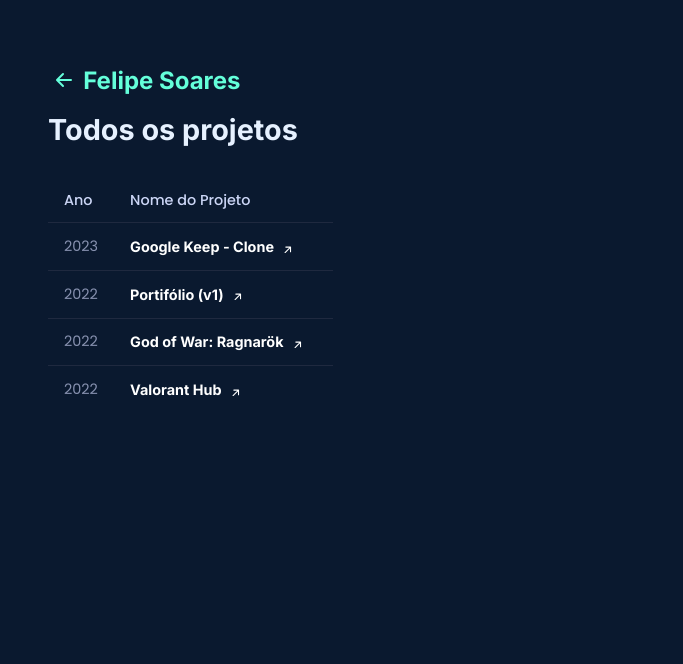
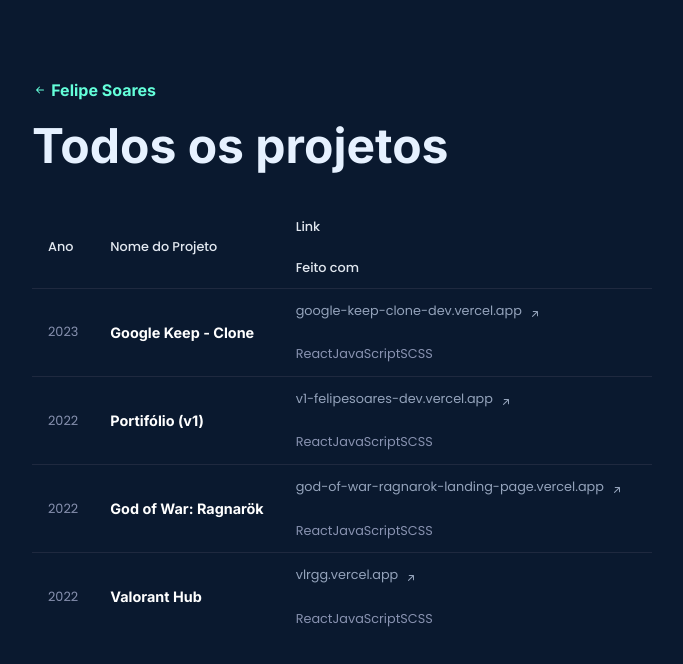
Before and after one commit to felipesoarws/v2, a React (Vite) app: page /projects in a window 1280 px wide. Shown: the top 664 px of the page, without its empty margins (16-699 px from the left). Built offline with nearby package versions, Linux system fonts and the light colour scheme.

Commit message:
Add files via upload

```diff
--- a/src/pages/Projects.jsx
+++ b/src/pages/Projects.jsx
@@ -1,13 +1,13 @@
-import { Link } from "react-router-dom";
-import * as React from "react";
-import { useState } from "react";
+import { Link } from 'react-router-dom';
+import * as React from 'react';
+import { useState } from 'react';
 
 // styles
-import "./styles/projects.css";
-import projectsData from "./data/projectsData.json";
+import './styles/projects.css';
+import projectsData from './data/projectsData.json';
 
 // icons
-import { BsArrowUpShort } from "react-icons/bs";
+import { BsArrowUpShort } from 'react-icons/bs';
 
 //imports
 const Projects = () => {
@@ -24,7 +24,7 @@ const Projects = () => {
   return (
     <div className="projects-style">
       <div className="title">
-        <Link to={"/"}>
+        <Link to={'/'}>
           <div className="back-menu">
             <BsArrowUpShort />
             <h2>Felipe Soares</h2>
@@ -37,25 +37,32 @@ const Projects = () => {
           <thead>
             <tr>
               <th className="year">Ano</th>
-              <th colSpan="2" className="project">
-                Nome do Projeto
-              </th>
-              <th className="builtWith">Feito com</th>
-              <th className="link">Link</th>
+              <th className="project">Nome do Projeto</th>
+              <th className="links">Link</th>
+              <th className="stacks">Feito com</th>
             </tr>
           </thead>
           <tbody>
             {projectsData.map((data, index) => (
               <tr key={index}>
-                <td className="year">{data.year}</td>
+                <td className="year">
+                  <p>{data.year}</p>
+                </td>
                 <td className="project">
                   <a target="_blank" href={data.link}>
                     <p>{data.project}</p>
                     <BsArrowUpShort />
                   </a>
                 </td>
-                <td className="builtWith">{data.builtWith}</td>
-                <td className="link">{data.link}</td>
+                <td className="links">
+                  <a target="_blank" href={`https://${data.link}`}>
+                    <p>{data.link}</p>
+                    <BsArrowUpShort />
+                  </a>
+                </td>
+                <td className="stacks">
+                  <p>{data.builtWith}</p>
+                </td>
               </tr>
             ))}
           </tbody>
--- a/src/pages/data/projectsData.json
+++ b/src/pages/data/projectsData.json
@@ -9,18 +9,18 @@
     "year": "2022",
     "project": "God of War: Ragnarök",
     "builtWith": ["React", "JavaScript", "SCSS"],
-    "link": "https://god-of-war-ragnarok-landing-page.vercel.app/"
+    "link": "god-of-war-ragnarok-landing-page.vercel.app"
   },
   {
     "year": "2023",
     "project": "Google Keep - Clone",
     "builtWith": ["React", "JavaScript", "SCSS"],
-    "link": "https://google-keep-clone-dev.vercel.app/"
+    "link": "google-keep-clone-dev.vercel.app"
   },
   {
     "year": "2022",
     "project": "Valorant Hub",
     "builtWith": ["React", "JavaScript", "SCSS"],
-    "link": "https://vlrgg.vercel.app/"
+    "link": "vlrgg.vercel.app"
   }
 ]
--- a/src/pages/styles/projects.css
+++ b/src/pages/styles/projects.css
@@ -22,6 +22,11 @@ h5 {
 .projects-style h1 {
   font-size: 1.8rem;
 }
+@media (min-width: 768px) {
+  .projects-style h1 {
+    font-size: 3rem;
+  }
+}
 .projects-style .back-menu {
   display: flex;
   align-items: center;
@@ -32,12 +37,15 @@ h5 {
   width: 17rem;
 }
 .projects-style .back-menu:hover > svg {
-  transform: rotate(-90deg) translateY(-1rem);
+  transform: rotate(-90deg) translateY(-0.5rem);
 }
 .projects-style .back-menu svg {
-  font-size: 2rem;
+  font-size: 1rem;
   transform: rotate(-90deg) translateX(0rem);
   transition: all 0.3s ease-in-out;
+}
+.projects-style .back-menu h2 {
+  font-size: 1rem;
 }
 .projects-style .back-menu h2,
 .projects-style .back-menu svg {
@@ -55,13 +63,29 @@ h5 {
 }
 .projects-style .table table thead tr th {
   padding: 0.7rem 1rem;
-  color: #ccd6f6;
+  color: #e2e8f0;
   font-weight: 500;
-  font-size: 0.9rem;
+  font-size: 0.8rem;
 }
-.projects-style .table table thead tr th.builtWith, .projects-style .table table thead tr th.link {
+.projects-style .table table thead tr th.links {
+  visibility: hidden;
   display: none;
+}
+@media (min-width: 768px) {
+  .projects-style .table table thead tr th.links {
+    visibility: visible;
+    display: block;
+  }
+}
+.projects-style .table table thead tr th.stacks {
   visibility: hidden;
+  display: none;
+}
+@media (min-width: 1024px) {
+  .projects-style .table table thead tr th.stacks {
+    visibility: visible;
+    display: block;
+  }
 }
 .projects-style .table table tbody tr {
   border-bottom: 0.5px solid rgba(34, 44, 65, 0.9);
@@ -71,7 +95,7 @@ h5 {
 }
 .projects-style .table table tbody tr td {
   padding: 0.8rem 1rem;
-  font-size: 0.9rem;
+  font-size: 0.8rem;
 }
 .projects-style .table table tbody tr td.year {
   color: #8892b0;
@@ -81,16 +105,28 @@ h5 {
   align-items: center;
   justify-content: flex-start;
   cursor: pointer;
+  font-size: 0.9rem;
+}
+@media (min-width: 768px) {
+  .projects-style .table table tbody tr td.project a {
+    pointer-events: none;
+  }
 }
 .projects-style .table table tbody tr td.project a svg {
   transform: translate(-3px, 3px) rotate(45deg);
   margin: 0 0.5rem;
-  font-size: 1.1rem;
+  font-size: 1rem;
   color: white;
   text-transform: none;
   letter-spacing: 0px;
   font-weight: 500;
   transition: all 0.3s ease-in-out;
+}
+@media (min-width: 768px) {
+  .projects-style .table table tbody tr td.project a svg {
+    display: none;
+    visibility: hidden;
+  }
 }
 .projects-style .table table tbody tr td.project a p {
   color: white;
@@ -105,7 +141,62 @@ h5 {
   transform: translate(3px, -3px) rotate(45deg);
   color: #64ffda;
 }
-.projects-style .table table tbody tr td.builtWith, .projects-style .table table tbody tr td.link {
+.projects-style .table table tbody tr td.links {
+  visibility: hidden;
   display: none;
+}
+@media (min-width: 768px) {
+  .projects-style .table table tbody tr td.links {
+    visibility: visible;
+    display: block;
+  }
+  .projects-style .table table tbody tr td.links a {
+    display: flex;
+    align-items: center;
+    justify-content: flex-start;
+    cursor: pointer;
+    font-size: 0.8rem;
+    pointer-events: none;
+  }
+}
+@media (min-width: 768px) and (min-width: 768px) {
+  .projects-style .table table tbody tr td.links a {
+    pointer-events: all;
+  }
+}
+@media (min-width: 768px) {
+  .projects-style .table table tbody tr td.links a svg {
+    transform: translate(-3px, 3px) rotate(45deg);
+    margin: 0 0.5rem;
+    font-size: 1rem;
+    color: #94a3bb;
+    text-transform: none;
+    letter-spacing: 0px;
+    font-weight: 500;
+    transition: all 0.3s ease-in-out;
+  }
+}
+@media (min-width: 768px) {
+  .projects-style .table table tbody tr td.links a p {
+    font-size: 0.8rem;
+    color: #94a3bb;
+    transition: all 0.3s ease-in-out;
+  }
+  .projects-style .table table tbody tr td.links a p:hover {
+    color: #64ffda;
+  }
+  .projects-style .table table tbody tr td.links a p:hover + svg {
+    color: #64ffda;
+    transform: translate(1px, -1px) rotate(45deg);
+  }
+}
+.projects-style .table table tbody tr td.stacks {
   visibility: hidden;
+  display: none;
+}
+@media (min-width: 1024px) {
+  .projects-style .table table tbody tr td.stacks {
+    visibility: visible;
+    display: flex;
+  }
 }/*# sourceMappingURL=projects.css.map */
--- a/src/pages/styles/projects.scss
+++ b/src/pages/styles/projects.scss
@@ -7,10 +7,11 @@ $Lightest-Slate: #ccd6f6;
 $White: #e6f1ff;
 $Green: #64ffda;
 $Light-Blue: rgba(29, 78, 216, 0.1);
+$Gray: #94a3bb;
 
 * {
   text-decoration: none;
-  font-family: "Poppins", sans-serif;
+  font-family: 'Poppins', sans-serif;
 
   &::selection {
     background: $Green;
@@ -23,12 +24,16 @@ h2,
 h3,
 h4,
 h5 {
-  font-family: "Inter", sans-serif;
+  font-family: 'Inter', sans-serif;
 }
 
 .projects-style {
   h1 {
     font-size: 1.8rem;
+
+    @media (min-width: 768px) {
+      font-size: 3rem;
+    }
   }
   .back-menu {
     display: flex;
@@ -40,13 +45,17 @@ h5 {
     width: 17rem;
 
     &:hover > svg {
-      transform: rotate(-90deg) translateY(-1rem);
+      transform: rotate(-90deg) translateY(-0.5rem);
     }
 
     svg {
-      font-size: 2rem;
+      font-size: 1rem;
       transform: rotate(-90deg) translateX(0rem);
       transition: all 0.3s ease-in-out;
+    }
+
+    h2 {
+      font-size: 1rem;
     }
 
     h2,
@@ -62,19 +71,35 @@ h5 {
       border-collapse: collapse;
       text-align: left;
 
-      thead tr {
+      thead {
+        tr {
           border-bottom: 0.5px solid rgba($color: #222c41, $alpha: 0.9);
 
           th {
             padding: 0.7rem 1rem;
-          color: $Lightest-Slate;
+            color: #e2e8f0;
             font-weight: 500;
-          font-size: 0.9rem;
+            font-size: 0.8rem;
 
-          &.builtWith,
-          &.link {
+            &.links {
+              visibility: hidden;
               display: none;
+
+              @media (min-width: 768px) {
+                visibility: visible;
+                display: block;
+              }
+            }
+
+            &.stacks {
               visibility: hidden;
+              display: none;
+
+              @media (min-width: 1024px) {
+                visibility: visible;
+                display: block;
+              }
+            }
           }
         }
       }
@@ -86,7 +111,7 @@ h5 {
         }
         td {
           padding: 0.8rem 01rem;
-          font-size: 0.9rem;
+          font-size: 0.8rem;
 
           &.year {
             color: $Slate;
@@ -98,22 +123,32 @@ h5 {
               align-items: center;
               justify-content: flex-start;
               cursor: pointer;
+              font-size: 0.9rem;
+
+              @media (min-width: 768px) {
+                pointer-events: none;
+              }
 
               svg {
                 transform: translate(-3px, 3px) rotate(45deg);
                 margin: 0 0.5rem;
-                font-size: 1.1rem;
+                font-size: 1rem;
                 color: white;
                 text-transform: none;
                 letter-spacing: 0px;
                 font-weight: 500;
                 transition: all 0.3s ease-in-out;
+
+                @media (min-width: 768px) {
+                  display: none;
+                  visibility: hidden;
+                }
               }
 
               p {
                 color: white;
                 font-weight: 600;
-                font-family: "Inter", sans-serif;
+                font-family: 'Inter', sans-serif;
                 transition: all 0.3s ease-in-out;
 
                 &:hover {
@@ -128,13 +163,66 @@ h5 {
             }
           }
 
-          &.builtWith,
-          &.link {
+          &.links {
+            visibility: hidden;
             display: none;
+
+            @media (min-width: 768px) {
+              visibility: visible;
+              display: block;
+
+              a {
+                display: flex;
+                align-items: center;
+                justify-content: flex-start;
+                cursor: pointer;
+                font-size: 0.8rem;
+                pointer-events: none;
+
+                @media (min-width: 768px) {
+                  pointer-events: all;
+                }
+
+                svg {
+                  transform: translate(-3px, 3px) rotate(45deg);
+                  margin: 0 0.5rem;
+                  font-size: 1rem;
+                  color: $Gray;
+                  text-transform: none;
+                  letter-spacing: 0px;
+                  font-weight: 500;
+                  transition: all 0.3s ease-in-out;
+                }
+
+                p {
+                  font-size: 0.8rem;
+                  color: $Gray;
+                  transition: all 0.3s ease-in-out;
+
+                  &:hover {
+                    color: $Green;
+                  }
+
+                  &:hover + svg {
+                    color: $Green;
+                    transform: translate(1px, -1px) rotate(45deg);
+                  }
+                }
+              }
+            }
+          }
+
+          &.stacks {
             visibility: hidden;
+            display: none;
+
+            @media (min-width: 1024px) {
+              visibility: visible;
+              display: flex;
             }
           }
         }
       }
     }
   }
+}
--- a/src/styles/index.css
+++ b/src/styles/index.css
@@ -55,7 +55,7 @@ body {
 }
 @media (min-width: 768px) {
   body {
-    margin: 4rem;
+    margin: 5rem 3rem;
   }
 }
 @media (min-width: 1300px) {
--- a/src/styles/index.scss
+++ b/src/styles/index.scss
@@ -1,5 +1,5 @@
-@import url("https://fonts.googleapis.com/css2?family=Inter:wght@100;400;500;700;800&display=swap");
-@import url("https://fonts.googleapis.com/css2?family=Poppins:wght@100;200;300;400;500;800&display=swap");
+@import url('https://fonts.googleapis.com/css2?family=Inter:wght@100;400;500;700;800&display=swap');
+@import url('https://fonts.googleapis.com/css2?family=Poppins:wght@100;200;300;400;500;800&display=swap');
 $Navy: #0a192f;
 $Light-Navy: #112240;
 $Lightest-Navy: #233554;
@@ -17,7 +17,7 @@ $Light-Blue: rgba(29, 78, 216, 0.1);
   list-style-type: none;
   scroll-behavior: smooth;
   text-decoration: none;
-  font-family: "Poppins", sans-serif;
+  font-family: 'Poppins', sans-serif;
 
   &::selection {
     background: $Green;
@@ -55,7 +55,7 @@ h2,
 h3,
 h4,
 h5 {
-  font-family: "Inter", sans-serif;
+  font-family: 'Inter', sans-serif;
 }
 
 img {
@@ -69,7 +69,7 @@ body {
   position: relative;
 
   @media (min-width: 768px) {
-    margin: 4rem;
+    margin: 5rem 3rem;
   }
 
   @media (min-width: 1300px) {
```
Also changed, not shown: 2 other files (tests, documents, lock files or other folders). Lines whose indentation alone changed are shown as unchanged.
